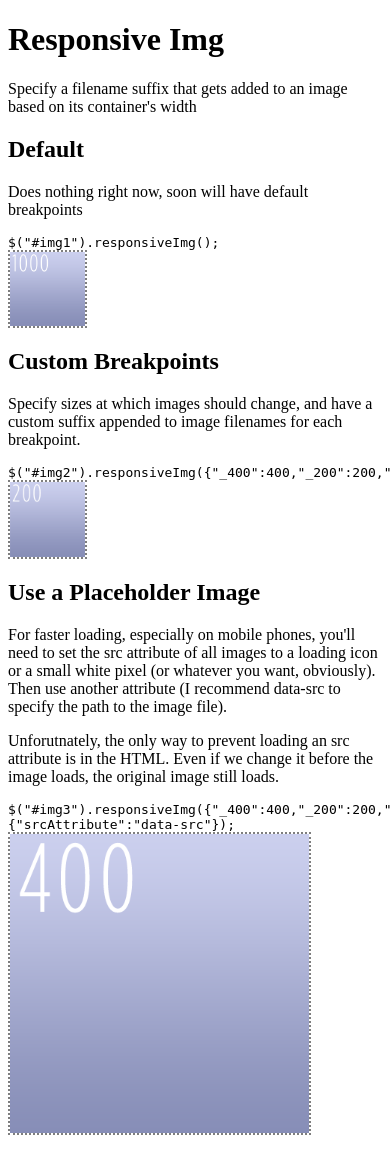
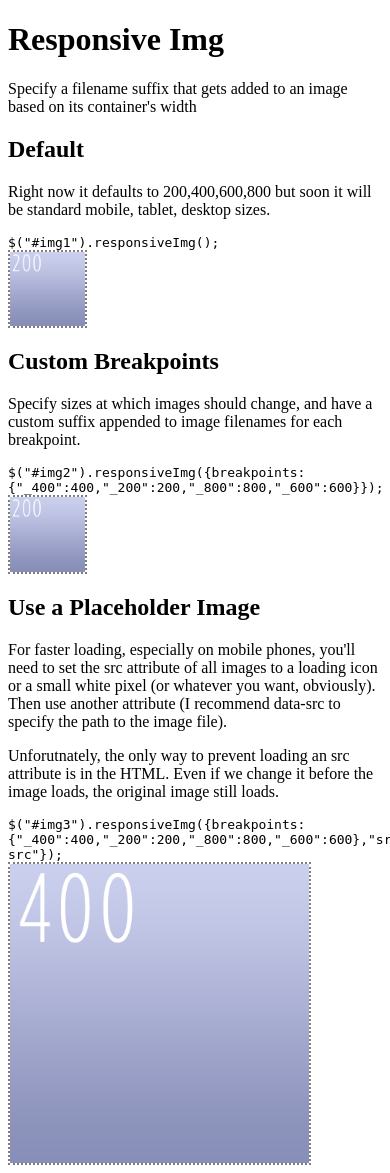
Before and after one commit to drewbrolik/Responsive-Img, a PHP site: page / in a window 390 px wide; the page is wider, and only the part inside the window is pictured. Before the commit the page ends 1135 px from the top of that part, so only its background shows below. Run offline with PHP 8.4, Linux system fonts and the light colour scheme; some libraries are stand-ins or nearby versions.

Commit message:
moved the "breakpoints" parameter into "options"

```diff
--- a/index.php
+++ b/index.php
@@ -16,8 +16,8 @@
 $(function() {
 
 	$("#img1").responsiveImg();
-	$("#img2").responsiveImg({"_400":400,"_200":200,"_800":800,"_600":600});
-	$("#img3").responsiveImg({"_400":400,"_200":200,"_800":800,"_600":600},{"srcAttribute":"data-src"});
+	$("#img2").responsiveImg({breakpoints:{"_400":400,"_200":200,"_800":800,"_600":600}});
+	$("#img3").responsiveImg({breakpoints:{"_400":400,"_200":200,"_800":800,"_600":600},srcAttribute:"data-src"});
 
 });
 
@@ -28,7 +28,7 @@ $(function() {
 <p>Specify a filename suffix that gets added to an image based on its container's width</p>
 
 <h2>Default</h2>
-<p>Does nothing right now, soon will have default breakpoints</p>
+<p>Right now it defaults to 200,400,600,800 but soon it will be standard mobile, tablet, desktop sizes.</p>
 <code>$("#img1").responsiveImg();</code>
 <div style="width:20%; border:2px dotted rgba(0,0,0,.5);">
 	<img id="img1" src="images/image.png" style="max-width:100%;" />
@@ -36,7 +36,7 @@ $(function() {
 
 <h2>Custom Breakpoints</h2>
 <p>Specify sizes at which images should change, and have a custom suffix appended to image filenames for each breakpoint.</p>
-<code>$("#img2").responsiveImg({"_400":400,"_200":200,"_800":800,"_600":600});</code>
+<code>$("#img2").responsiveImg({breakpoints:{"_400":400,"_200":200,"_800":800,"_600":600}});</code>
 <div style="width:20%; border:2px dotted rgba(0,0,0,.5);">
 	<img id="img2" src="images/image.png" style="max-width:100%;" />
 </div>
@@ -44,7 +44,7 @@ $(function() {
 <h2>Use a Placeholder Image</h2>
 <p>For faster loading, especially on mobile phones, you'll need to set the src attribute of all images to a loading icon or a small white pixel (or whatever you want, obviously). Then use another attribute (I recommend data-src to specify the path to the image file).</p>
 <p>Unforutnately, the only way to prevent loading an src attribute is in the HTML. Even if we change it before the image loads, the original image still loads.</p>
-<code>$("#img3").responsiveImg({"_400":400,"_200":200,"_800":800,"_600":600},{"srcAttribute":"data-src"});</code>
+<code>$("#img3").responsiveImg({breakpoints:{"_400":400,"_200":200,"_800":800,"_600":600},"srcAttribute":"data-src"});</code>
 <div style="width:80%; border:2px dotted rgba(0,0,0,.5);">
 	<img id="img3" src="images/ajax-loader.gif" data-src="images/image.png" style="max-width:100%;" />
 </div>
--- a/js/responsiveImg.js
+++ b/js/responsiveImg.js
@@ -1,10 +1,16 @@
 (function($) {
 
-	$.fn.responsiveImg = function(breakpoints,additionalOptions) {
+	$.fn.responsiveImg = function(additionalOptions) {
 
 		$(this).each(function() { //- do it for 'em all
 
 			var options = { //- set default options
+				breakpoints : {
+					"_200":200,
+					"_400":400,
+					"_600":600,
+					"_800":800
+				},
 				srcAttribute : "src",
 				createNewImages : true
 			}
@@ -15,9 +21,7 @@
 			var src = $this.attr(options.srcAttribute); //- get the original src attribute so we can always come back to it
 			var extension = src.split('.').pop(); //- get the file extension so we can add the suffix before the extension
 
-			//$this.attr("src",""); //- remove image src so it doesn't load (this might get fired after it loads, not sure yet)
-
-			//defaultBreakpoint = {"default":$this.parent().width()} //- add a "default" breakpoint at the original size (no suffix)
+			var breakpoints = options.breakpoints; //- create a new variable for breakpoints object
 			defaultBreakpoint = { "default":1000000 } //- set a "default" breakpoint for anything larger than the largest breakpoint
 			breakpoints = $.extend(breakpoints,defaultBreakpoint);
 
```
